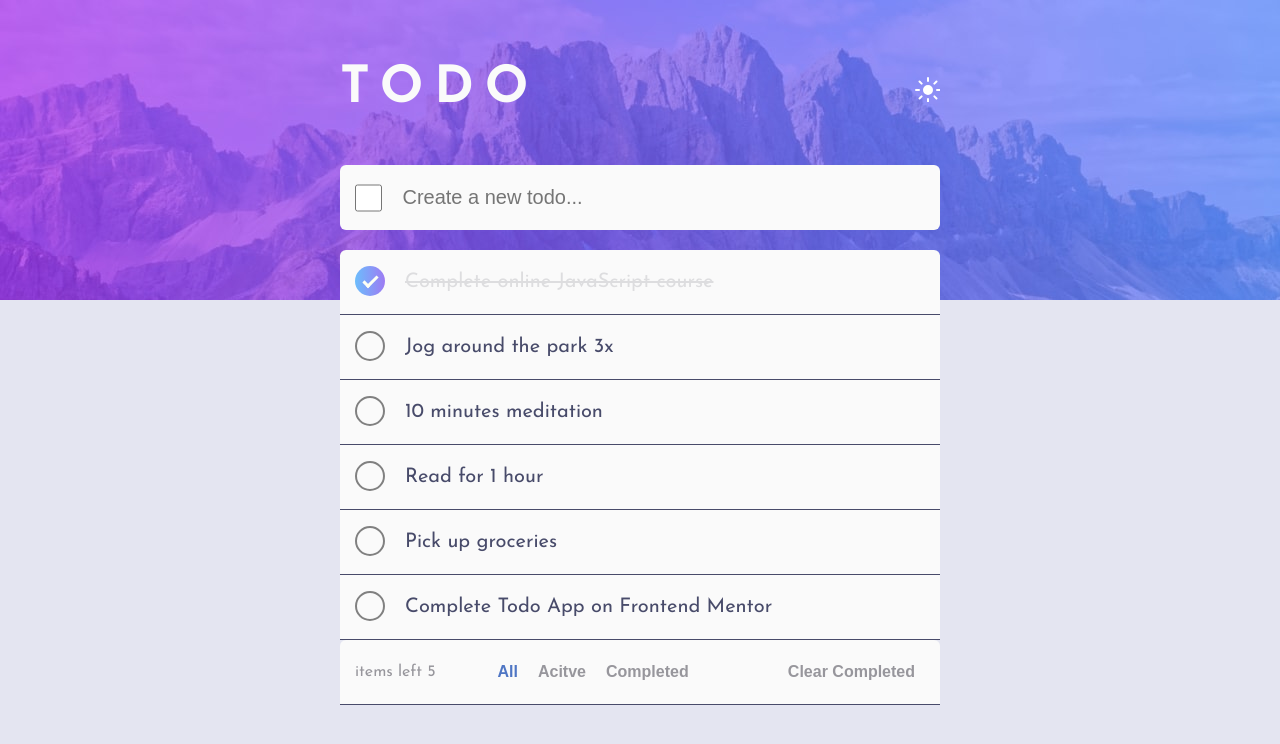
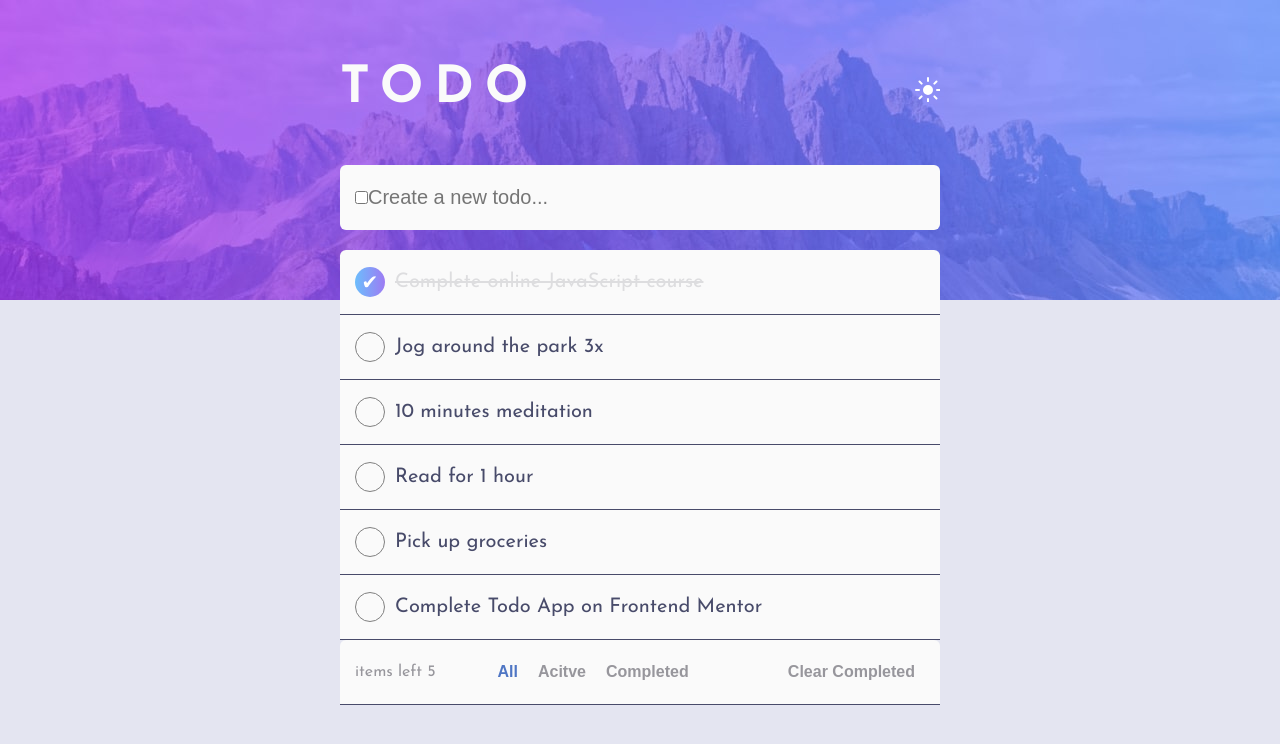
Before and after one commit to dd44it/study_projects, a React (Vite) app in the folder todo_app/: page / in a window 1280 px wide. Shown: the top 744 px of the page. Built offline with nearby package versions, Linux system fonts and the light colour scheme.

Commit message:
fix: checkbox style

```diff
--- a/todo_app/src/style/App.css
+++ b/todo_app/src/style/App.css
@@ -143,13 +143,6 @@
   display: block;
 }
 
-.todo-checkbox{
-  border-radius: 50%;
-  width: 30px;
-  height: 30px;
-  margin-right: 20px;
-}
-
 .todo-undone-light,
 .todo-undone-night {
   text-decoration: none;
@@ -227,60 +220,69 @@
 }
 
 .round {
-  position: relative;
+  display: flex;
+  align-items: center;
 }
 
-.round .todo-checkbox {
+.round label {
+  cursor: pointer;
+  display: flex;
+}
+
+.round input[type="checkbox"] {
   -webkit-appearance: none;
   -moz-appearance: none;
   appearance: none;
-  width: 1.5em;
-  height: 1.5em;
-  font: inherit;
-  border: 0.1em solid grey;
-  margin-bottom: -0.125em;
+  cursor: pointer;
+  opacity: 0;
+  position: absolute;
+  width: 30px;
+  height: 30px;
   border-radius: 50%;
 }
 
-.round input:not(:checked):hover {
-  border-color: transparent;
-  background: linear-gradient(#fff, #fff) padding-box,
-     linear-gradient(
-     90deg,
-     rgba(108, 189, 252, 1) 0%,
-     rgba(157, 123, 243, 1) 100%
-  );
-  cursor: pointer;
+.round label::before {
+  content: "";
+  width: 30px;
+  height: 30px;
+  border-radius: 50%;
+  margin-right: 0.5em;
+  border: 0.05em solid grey;
 }
 
-.round label:after {
-  content: "";
-  width: 15px;
-  height: 8px;
-  position: absolute;
-  top: 10px;
-  left: 8px;
-  border: 3px solid #fcfff4;
-  border-top: none;
-  border-right: none;
-  background: transparent;
-  opacity: 0;
-  cursor: pointer;
-  transform: rotate(-45deg);
+.round label:hover::before,
+.round input[type="checkbox"]:hover + label::before {
+  background: linear-gradient(var(--clr-light-very-gray), var(--clr-light-very-gray)) padding-box,
+    linear-gradient(
+        90deg,
+        rgba(108, 189, 252, 1) 0%,
+        rgba(157, 123, 243, 1) 100%
+      )
+      border-box;
 }
 
-.round input:checked {
-  border: 0;
-  background: linear-gradient(90deg,
-      rgba(108, 189, 252, 1) 0%,
-      rgba(157, 123, 243, 1) 100%);
+.round input[type="checkbox"]:not(:checked) + label::before {
   box-shadow: none;
-  padding: 0;
-  cursor: pointer;
 }
 
-.round input[type="checkbox"]:checked + label:after {
-  opacity: 1;
+.round input[type="checkbox"]:focus + label::before {
+  box-shadow: 0 0 20px black;
+}
+
+.round input[type="checkbox"]:checked + label::before {
+  content: '\002714';
+  border-color: transparent;
+  background: linear-gradient(
+      90deg,
+      rgba(108, 189, 252, 1) 0%,
+      rgba(157, 123, 243, 1) 100%
+    )
+    border-box;
+  display: flex;
+  justify-content: center;
+  align-items: center;
+  color: white;
+  box-shadow: none;
 }
 
 @media screen and (max-width: 768px) {
@@ -343,10 +345,10 @@
     display: none;
   }
 
-  .todo-checkbox {
+  /* .todo-checkbox {
     width: 20px;
     height: 20px;
-  }
+  } */
 
   .filter-button_wrapper_mobile {
     display: flex;
```
